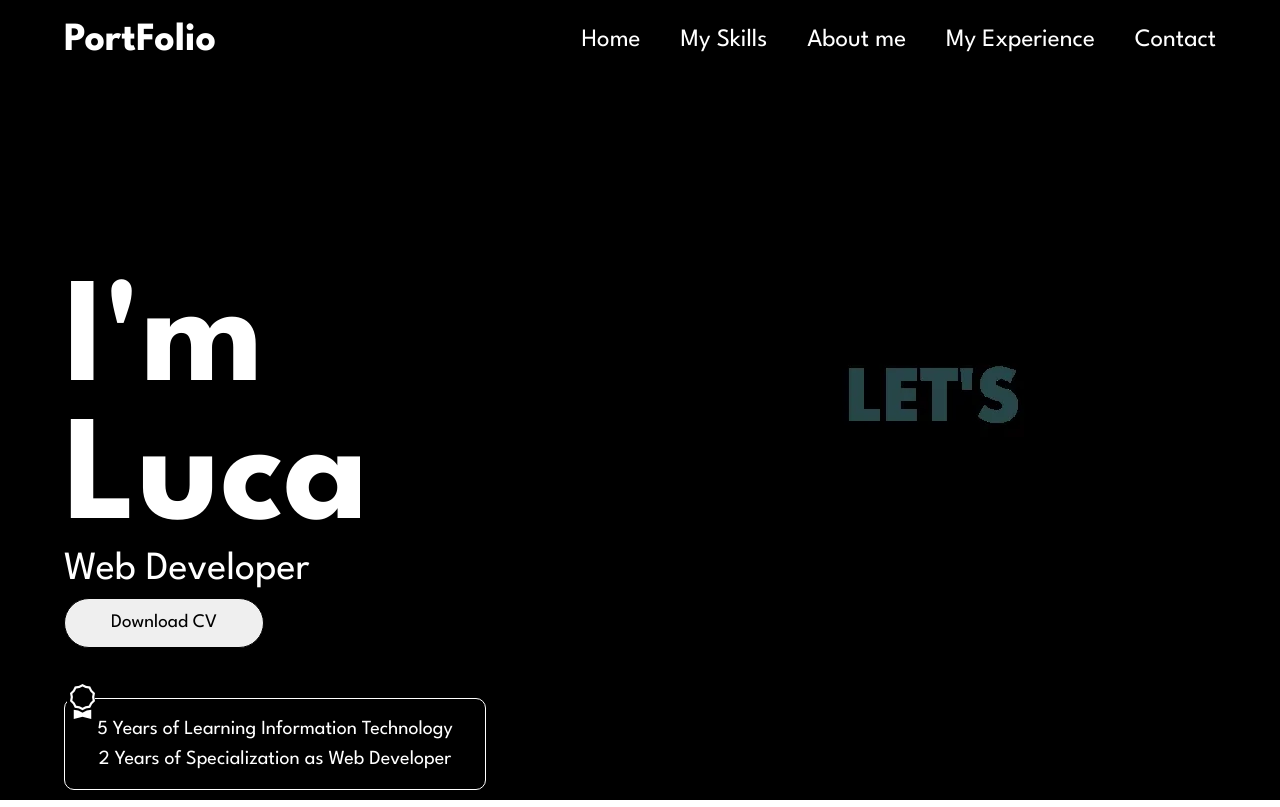
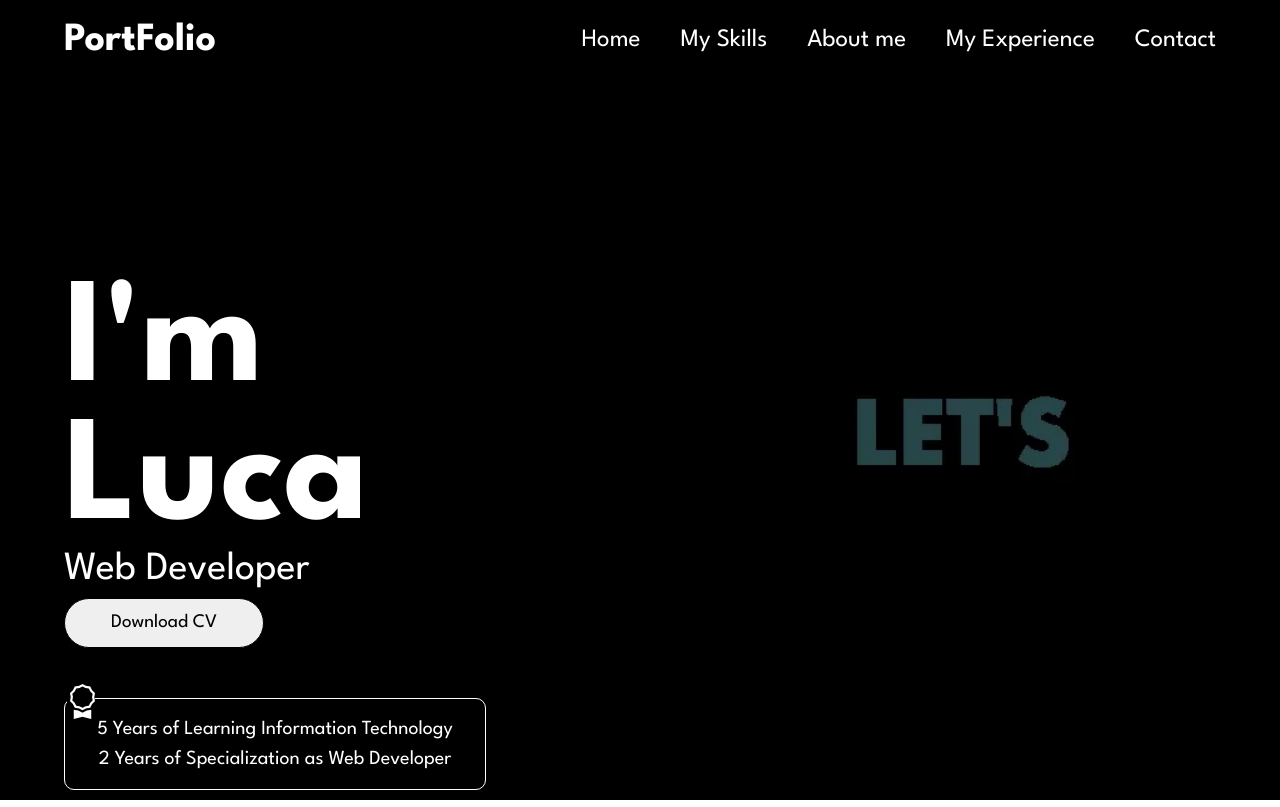
Before and after one commit to LucaMimmo05/mywebsite-pages, a plain HTML site: page MyPortFolio/index.html in a window 1280 px wide. Shown: the top 807 px of the page. Drawn offline with nearby package versions, Linux system fonts and the light colour scheme.

Commit message:
modified index

```diff
--- a/MyPortFolio/index.html
+++ b/MyPortFolio/index.html
@@ -43,7 +43,7 @@
             </div>
           </div>
           <div class="hero-img">
-            <img src="img/giphy.webp" />
+            <img src="img/giphy.webp" height="600px" />
           </div>
         </div>
       </div>
```
